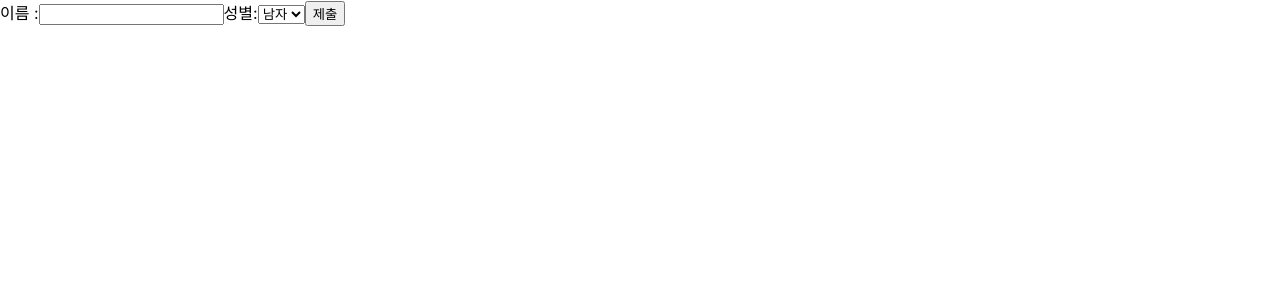
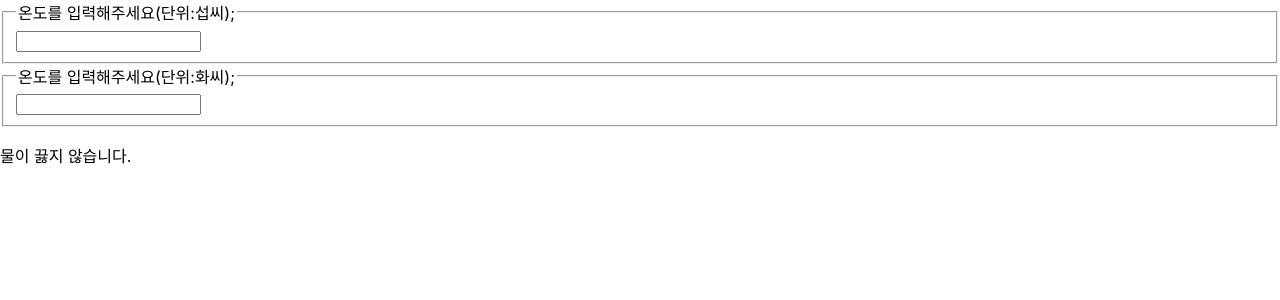
Before and after one commit to kim-heesu/firstReact, a React (Create React App) app in the folder project01/: page / in a window 1280 px wide. Shown: the top 300 px of the page. Built offline with nearby package versions, Linux system fonts and the light colour scheme.

Commit message:
chapther12_sharedState_liftingStateUp

```diff
--- a/project01/src/chapter_12/Calculator.jsx
+++ b/project01/src/chapter_12/Calculator.jsx
@@ -2,7 +2,7 @@ import React, { useState } from "react";
 import TemperatureInput from "./TemperatureInput";
 
 function BoilingVerdict(props){
-    if(props.celcius >= 100) {
+    if(props.celsius >= 100) {
         return <p>물이 끓습니다.</p>;
     }
     return <p>물이 끓지 않습니다.</p>
@@ -31,6 +31,32 @@ function Calculator(props){
     const [scale, setScale] = useState("c");
 
     const handleCelsiusChange = (temperature)=>{
-        setTemperature
+        setTemperature(temperature)
+        setScale("c");
     }
-}
+
+    const handleFahrenheitChange = (temperature)=>{
+        setTemperature(temperature);
+        setScale('f');
+    }
+
+    const celsius = scale === "f" ? tryConvert(temperature, toCelsius) : temperature;
+    const fahrenheit = scale === "c"? tryConvert(temperature, toFahrenheit) : temperature;
+    return(
+        <div>
+            <TemperatureInput
+            scale="c"
+            temperature={celsius}
+            onTemparatureChange={handleCelsiusChange}
+            />
+            <TemperatureInput
+            scale='f'
+            temperature={fahrenheit}
+            onTemparatureChange={handleFahrenheitChange}
+            />
+            <BoilingVerdict celsius={parseFloat(celsius)} />
+        </div>
+    )
+};
+
+export default Calculator;
--- a/project01/src/index.js
+++ b/project01/src/index.js
@@ -15,11 +15,12 @@ import reportWebVitals from './reportWebVitals';
 
 // import AttendanceBook from './chapter_10/AttendanceBook'
 
-import SignUp from "./chapter_11/SignUp"
+// import SignUp from "./chapter_11/SignUp"
 
+import Calculator from './chapter_12/Calculator'
 ReactDOM.render(
   <React.StrictMode>
-    <SignUp />
+    <Calculator />
   </React.StrictMode>,
   document.getElementById('root')
 )
```
